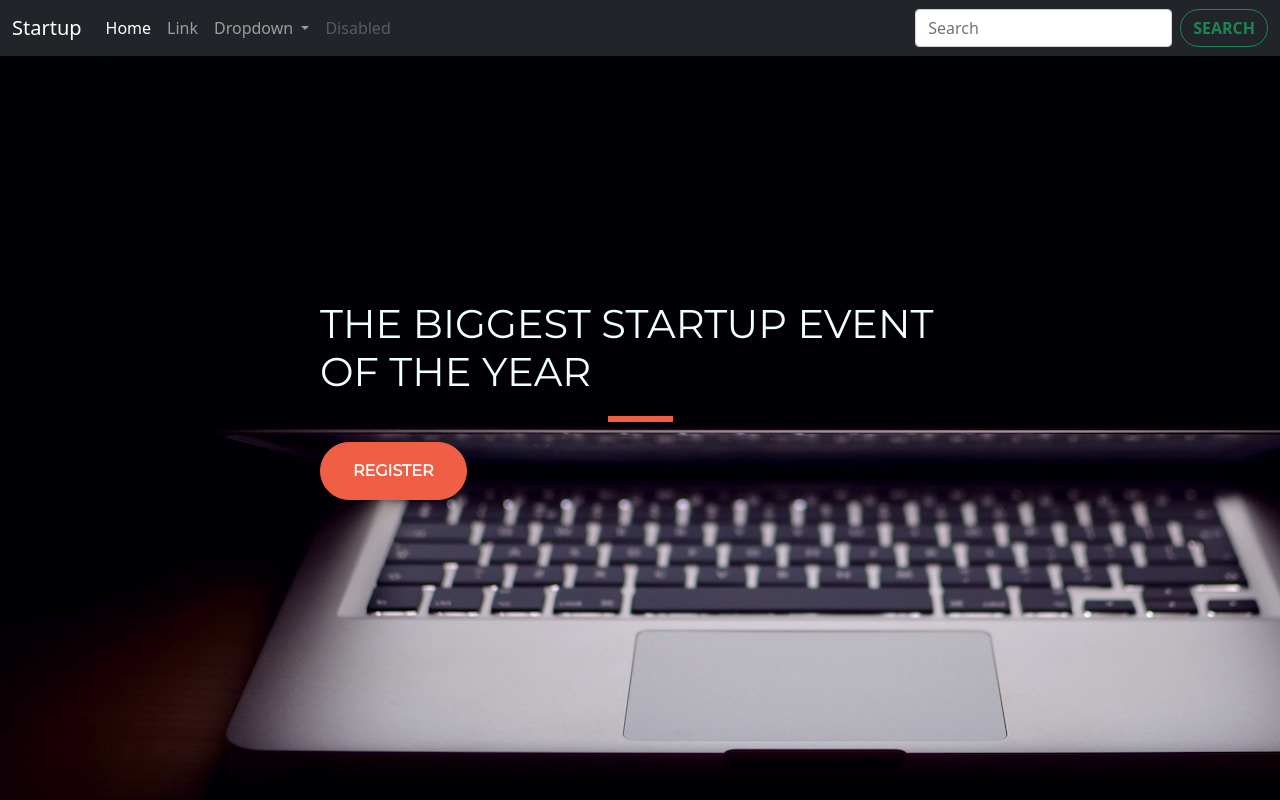
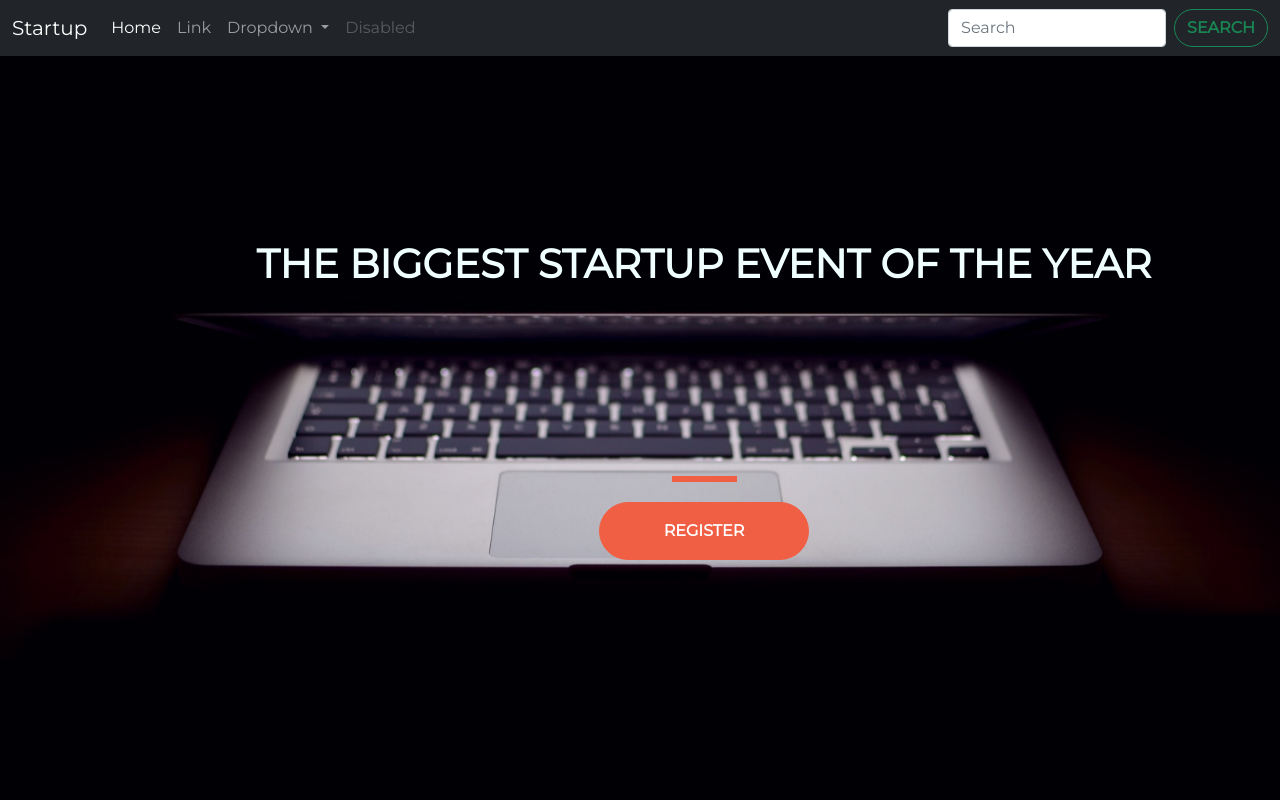
Before and after one commit to vinit2587/Startup-landing-page, a plain HTML site: page Index.html in a window 1280 px wide. Drawn offline with nearby package versions, Linux system fonts and the light colour scheme.

Commit message:
Add files via upload

```diff
--- a/Index.html
+++ b/Index.html
@@ -49,11 +49,18 @@
             </div>
             </div>
         </nav>
-        <div class="container">
-            <div class="centered">
-                <h1 class="text-uppercase">The biggest Startup event of the year</h1>
+        <div class="container d-flex align-items-center h-100">
+            <div class="row">
+              <header class="text-center col-12">
+                <h1 class="text-uppercase"><strong>The biggest Startup event of the year</strong></h1>
+              </header>
+              <div class="buffer col-12"></div>
+              <section class="text-center col-12">
                 <hr>
-                <button type="button" class="btn btn-primary btn-xl">Register</button>
+                <a href="https://mailchi.mp/42843df44c08/subscribe">
+                  <button type="button" class="btn btn-primary btn-xl">Register</button>
+                </a>
+              </section>
             </div>
         </div>
     </body>
--- a/Style.css
+++ b/Style.css
@@ -1,5 +1,14 @@
-body{
-    background-image: url(header.jpg);
+body,
+html{
+    width: 100%;
+    height: 100%;
+    font-family: 'Montserrat', sans-serif;
+    background: url(header.jpg) no-repeat center center fixed;
+    -webkit-background-size: cover;
+    -moz-background-size: cover;
+    -o-background-size: cover;
+    background-size: cover;
+
 }
 
 hr{
@@ -12,16 +21,20 @@ hr{
     opacity: 1;
 }
 
-.centered {
+.container{
     position: absolute;
     top: 50%;
-    left: 50%;
+    left: 55%;
     transform: translate(-50%, -50%);
     font-size: 200;
     font-weight: 700;
     font-family: 'Montserrat', sans-serif;
     color: azure;
   }
+
+.buffer{
+    height: 10rem;
+}
 
 .btn{
     font-weight: 700;
@@ -41,5 +54,5 @@ hr{
 }
 
 .btn-xl{
-    padding: 1rem 2rem;
+    padding: 1rem 4rem;
 }
```
